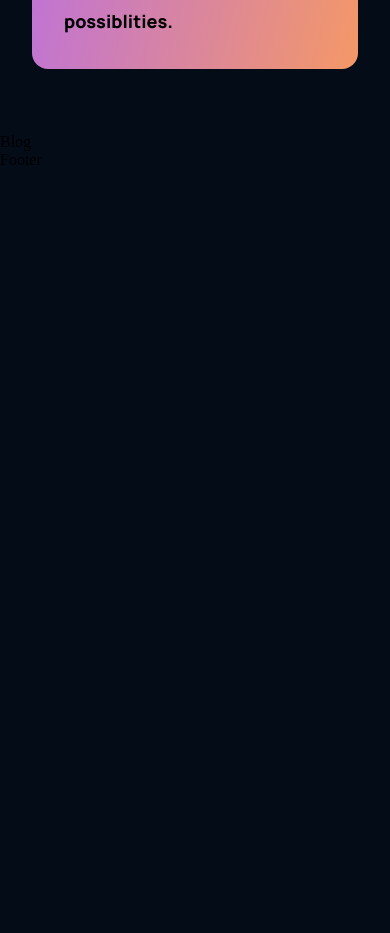
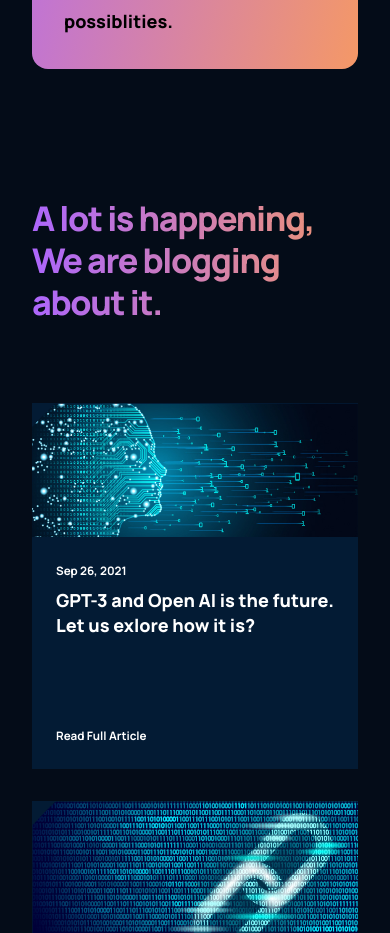
Before and after one commit to topzyray/gpt3, a React (Vite) app: page / in a window 390 px wide. Shown: the part 4620-5553 px from the top of the page. Before the commit the page ends 4789 px from the top, so only its background shows below. Built offline with nearby package versions, Linux system fonts and the light colour scheme.

Commit message:
feature: adding the blog and article components

```diff
--- a/src/components/article/Article.jsx
+++ b/src/components/article/Article.jsx
@@ -1,9 +1,20 @@
 import React from 'react';
 import './article.css'
 
-const Article = () => {
+const Article = ({ imgUrl, date, title }) => {
   return (
-    <div>Article</div>
+    <div className='gpt3__blog-container_article'>
+      <div className='gpt3__blog-container_article-image'>
+        <img src={imgUrl} alt="blog image" />
+      </div>
+      <div className='gpt3__blog-container_article-content'>
+        <div>
+          <p>{date}</p>
+          <h3>{title}</h3>
+        </div>
+        <p>Read Full Article</p>
+      </div>
+    </div>
   )
 }
 
--- a/src/components/article/article.css
+++ b/src/components/article/article.css
@@ -0,0 +1,58 @@
+.gpt3__blog-container_article {
+    width: 100%;
+    height: 100%;
+
+    display: flex;
+    flex-direction: column;
+    background: var(--color-footer);
+}
+
+.gpt3__blog-container_article-image {
+    width: 100%;
+    height: 100%;
+    background: var(--color-footer);
+}
+
+.gpt3__blog-container_article-image img {
+    width: 100%;
+    height: 100%;
+}
+
+.gpt3__blog-container_article-content {
+    display: flex;
+    flex-direction: column;
+    justify-content: space-between;
+
+    padding: 1rem 1.5rem;
+    height: 100%;
+}
+
+.gpt3__blog-container_article-content p {
+    font-family: var(--font-family);
+    font-weight: bold;
+    font-size: 11.649px;
+    line-height: 35px;
+    color: #FFFFFF;
+}
+
+.gpt3__blog-container_article-content h3 {
+    font-family: var(--font-family);
+    font-weight: 800;
+    font-size: 25.11px;
+    line-height: 30px;
+    color: #FFFFFF;
+
+    margin-bottom: 5rem;
+    cursor: pointer;
+}
+
+.gpt3__blog-container_article-content p:last-child {
+    cursor: pointer;
+}
+
+@media screen and (max-width: 550px) {
+    .gpt3__blog-container_article-content h3 {
+        font-size: 18px;
+        line-height: 25px;
+    }
+}
--- a/src/containers/blog/Blog.jsx
+++ b/src/containers/blog/Blog.jsx
@@ -1,9 +1,26 @@
 import React from 'react';
 import './blog.css';
+import { Article } from '../../components';
+import { blog01, blog02, blog03, blog04, blog05 } from './imports';
 
 const Blog = () => {
   return (
-    <div>Blog</div>
+    <div className='gpt3__blog section__padding' id="blog">
+      <div className='gpt3__blog-heading'>
+        <h1 className='gradient__text'>A lot is happening, We are blogging about it.</h1>
+      </div>
+      <div className='gpt3__blog-container'>
+        <div className='gpt3__blog-container_groupA'>
+          <Article imgUrl={blog01} date="Sep 26, 2021" title="GPT-3 and Open  AI is the future. Let us exlore how it is?" />
+        </div>
+        <div className='gpt3__blog-container_groupB'>
+          <Article imgUrl={blog02} date="Sep 26, 2021" title="GPT-3 and Open  AI is the future. Let us exlore how it is?" />
+          <Article imgUrl={blog03} date="Sep 26, 2021" title="GPT-3 and Open  AI is the future. Let us exlore how it is?" />
+          <Article imgUrl={blog04} date="Sep 26, 2021" title="GPT-3 and Open  AI is the future. Let us exlore how it is?" />
+          <Article imgUrl={blog05} date="Sep 26, 2021" title="GPT-3 and Open  AI is the future. Let us exlore how it is?" />
+        </div>
+      </div>
+    </div>
   )
 }
 
--- a/src/containers/blog/blog.css
+++ b/src/containers/blog/blog.css
@@ -0,0 +1,77 @@
+.gpt3__blog {
+    display: flex;
+    flex-direction: column;
+}
+
+.gpt3__blog-heading {
+    width: 100%;
+    text-align: left;
+
+    margin-bottom: 5rem;
+}
+
+.gpt3__blog-heading h1 {
+    font-family: var(--font-family);
+    font-weight: 800;
+    font-size: 62px;
+    line-height: 75px;
+    letter-spacing: -0.04em;
+}
+
+.gpt3__blog-container {
+    display: flex;
+    flex-direction: row;
+}
+
+.gpt3__blog-container_groupA {
+    flex: 0.75;
+    margin-right: 2rem;
+}
+
+.gpt3__blog-container_groupB {
+    flex: 1;
+
+    display: grid;
+    grid-template-columns: repeat(2, 1fr);
+    grid-gap: 2rem;
+}
+
+@media screen and (max-width: 990px) {
+    .gpt3__blog-container {
+        flex-direction: column-reverse;
+    }
+
+    .gpt3__blog-container_groupA {
+        margin: 2rem 0;
+    }
+
+    .gpt3__blog-container_groupA .gpt3__blog-container_article {
+        width: 48px;
+    }
+
+    .gpt3__blog-container_groupA .gpt3__blog-container_article-image {
+        height: 250px;
+    }
+}
+
+@media screen and (max-width: 700px) {
+    .gpt3__blog-container_groupB {
+        grid-template-columns: repeat(1, 1fr);
+    }
+
+    .gpt3__blog-container_groupA .gpt3__blog-container_article {
+        width: 100%;
+    }
+
+    .gpt3__blog-heading h1 {
+        font-size: 46px;
+        line-height: 52px;
+    }
+}
+
+@media screen and (max-width: 550px) {
+    .gpt3__blog-heading h1 {
+        font-size: 34px;
+        line-height: 42px;
+    }
+}
--- /dev/null
+++ b/src/containers/blog/imports.jsx
@@ -0,0 +1,13 @@
+import blog01 from '../../assets/blog01.png'
+import blog02 from '../../assets/blog02.png'
+import blog03 from '../../assets/blog03.png'
+import blog04 from '../../assets/blog04.png'
+import blog05 from '../../assets/blog05.png'
+
+export {
+    blog01,
+    blog02,
+    blog03,
+    blog04,
+    blog05
+}
```
